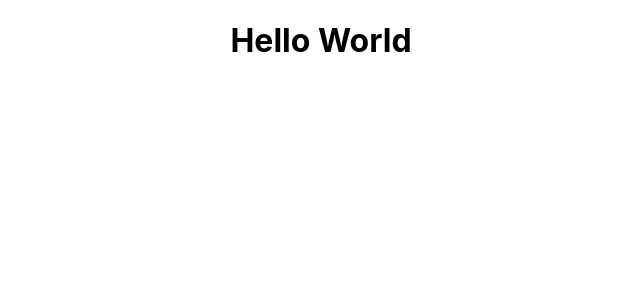
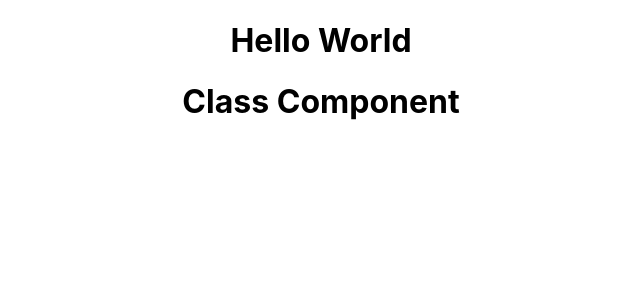
Before and after one commit to aartijangid/first-react-application, a React (Create React App) app: page / in a window 1280 px wide. Shown: the top 300 px of the page, without its empty margins (319-959 px from the left). Built offline with nearby package versions, Linux system fonts and the light colour scheme.

Commit message:
use of class component

```diff
--- a/src/App.js
+++ b/src/App.js
@@ -1,12 +1,13 @@
 import React from 'react';
-import logo from './logo.svg';
 import './App.css';
 import Greet from './components/Greet'
+import Welcome from './components/Welcome'
 
 function App() {
   return (
     <div className="App">
       <Greet/>
+      <Welcome/>
     </div>
   );
 }
--- /dev/null
+++ b/src/components/Welcome.js
@@ -0,0 +1,9 @@
+import React, { Component } from 'react'
+
+class Welcome extends Component {
+    render() {
+        return <h1>Class Component</h1>
+    }
+}
+
+export default Welcome
```
